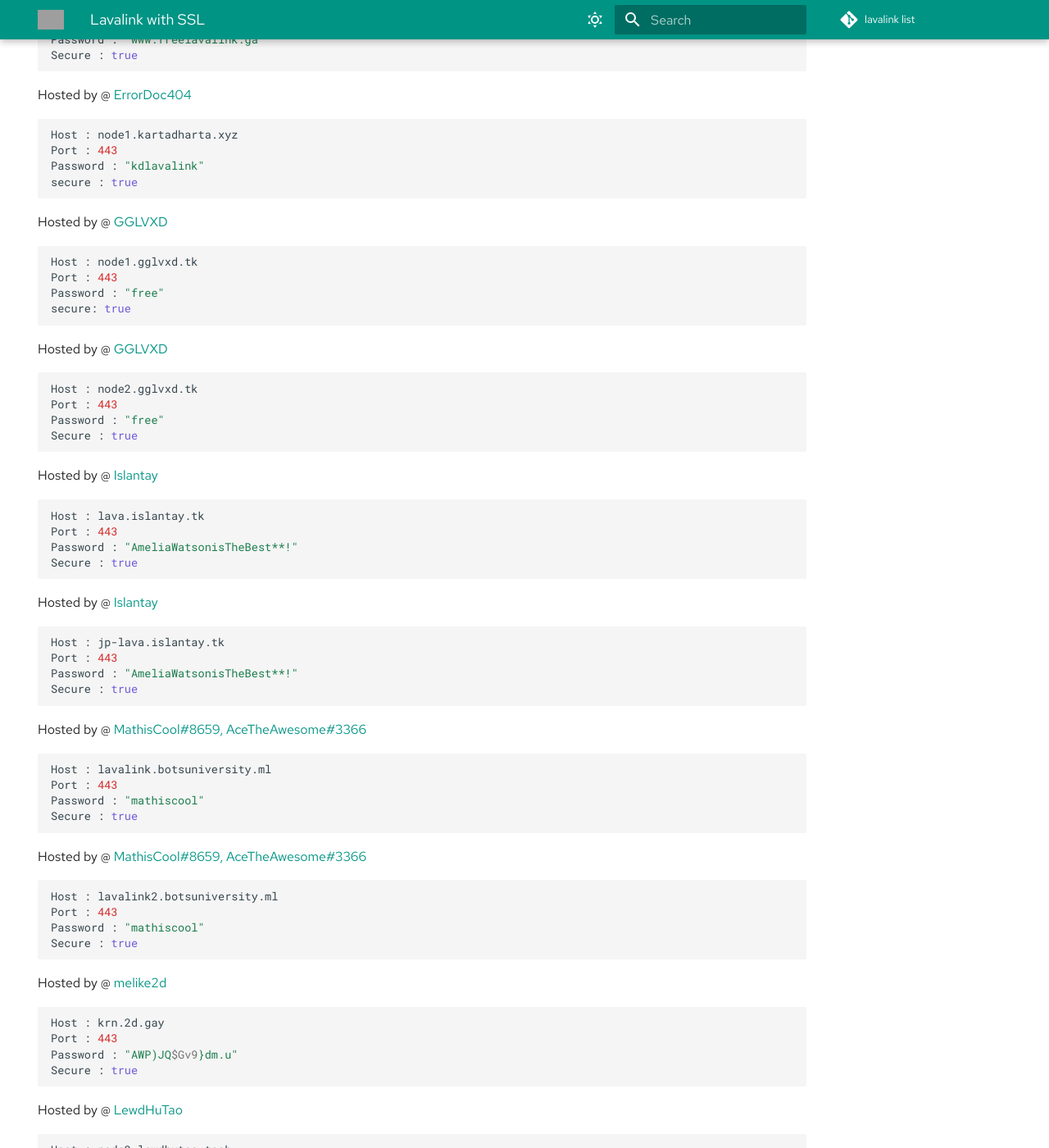
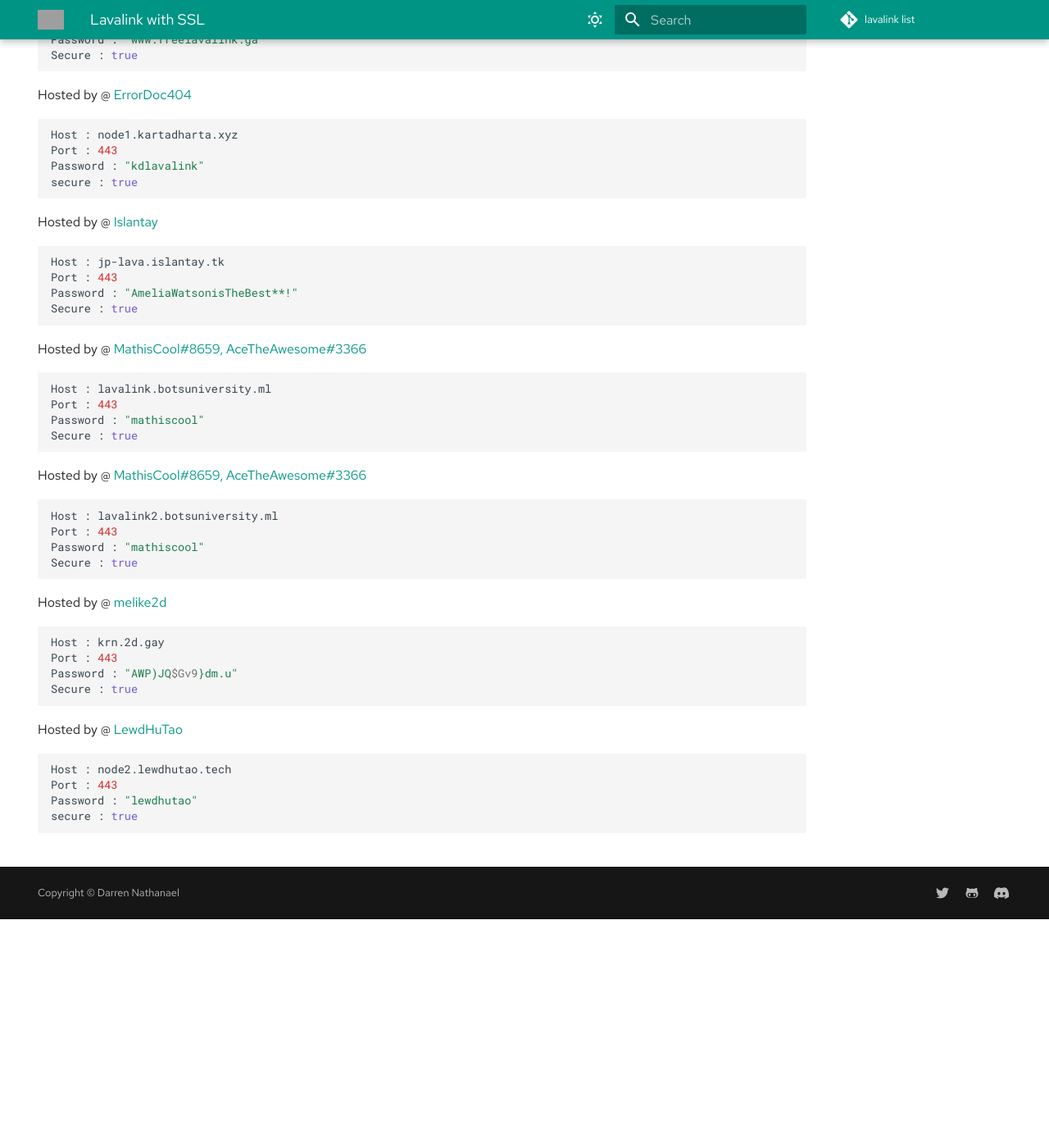
Before and after one commit to DarrenOfficial/lavalink-list, an MkDocs documentation site: the page built from docs/SSL/lavalink-with-ssl.md, in a window 1280 px wide and 1400 px high, scrolled down 279 px. Shown: the whole window at 82% size. Built offline with MkDocs 1.6.1 and Material for MkDocs 9.7.7, drawn with Linux system fonts in a browser that asks for light colours; comment, search, counter and statistics services are not loaded; some of the changed text lies outside the part shown; grey boxes are pictures that could not be loaded.

Commit message:
Purge (#241)

````diff
--- a/docs/SSL/lavalink-with-ssl.md
+++ b/docs/SSL/lavalink-with-ssl.md
@@ -11,6 +11,7 @@ Port : 443
 Password : "www.freelavalink.ga"
 Secure : true
 ```
+
 Hosted by @ [ErrorDoc404](https://github.com/ErrorDoc404)
 ```bash
 Host : node1.kartadharta.xyz
@@ -19,28 +20,6 @@ Password : "kdlavalink"
 secure : true
 ```
 
-Hosted by @ [GGLVXD](https://discord.gg/JHqvvcRbrS)
-```bash
-Host : node1.gglvxd.tk
-Port : 443
-Password : "free"
-secure: true
-```
-Hosted by @ [GGLVXD](https://discord.gg/JHqvvcRbrS)
-```bash
-Host : node2.gglvxd.tk
-Port : 443
-Password : "free"
-Secure : true
-```
-
-Hosted by @ [Islantay](https://github.com/Dep0s1t)
-```bash
-Host : lava.islantay.tk
-Port : 443
-Password : "AmeliaWatsonisTheBest**!"
-Secure : true
-```
 Hosted by @ [Islantay](https://github.com/Dep0s1t)
 ```bash
 Host : jp-lava.islantay.tk
@@ -48,6 +27,7 @@ Port : 443
 Password : "AmeliaWatsonisTheBest**!"
 Secure : true
 ```
+
 Hosted by @ [MathisCool#8659, AceTheAwesome#3366](https://lavalink-list.botsuniversity.ml)
 ```bash
 Host : lavalink.botsuniversity.ml
@@ -55,6 +35,7 @@ Port : 443
 Password : "mathiscool"
 Secure : true
 ```
+
 Hosted by @ [MathisCool#8659, AceTheAwesome#3366](https://lavalink-list.botsuniversity.ml)
 ```bash
 Host : lavalink2.botsuniversity.ml
@@ -62,6 +43,7 @@ Port : 443
 Password : "mathiscool"
 Secure : true
 ```
+
 Hosted by @ [melike2d](https://2d.gay)
 ```bash
 Host : krn.2d.gay
@@ -69,6 +51,7 @@ Port : 443
 Password : "AWP)JQ$Gv9}dm.u"
 Secure : true
 ```
+
 Hosted by @ [LewdHuTao](https://lewdhutao.me)
 ```bash
 Host : node2.lewdhutao.tech
@@ -76,11 +59,3 @@ Port : 443
 Password : "lewdhutao"
 secure : true
 ```
-Hosted by @ [Reipangt](http://n1.cybers.pw:8001)
-
-```bash
-Host : lavalink-replit.reipanadrefa.repl.co
-Port : 443
-Password : "reip#3693"
-secure : true
-```
````
